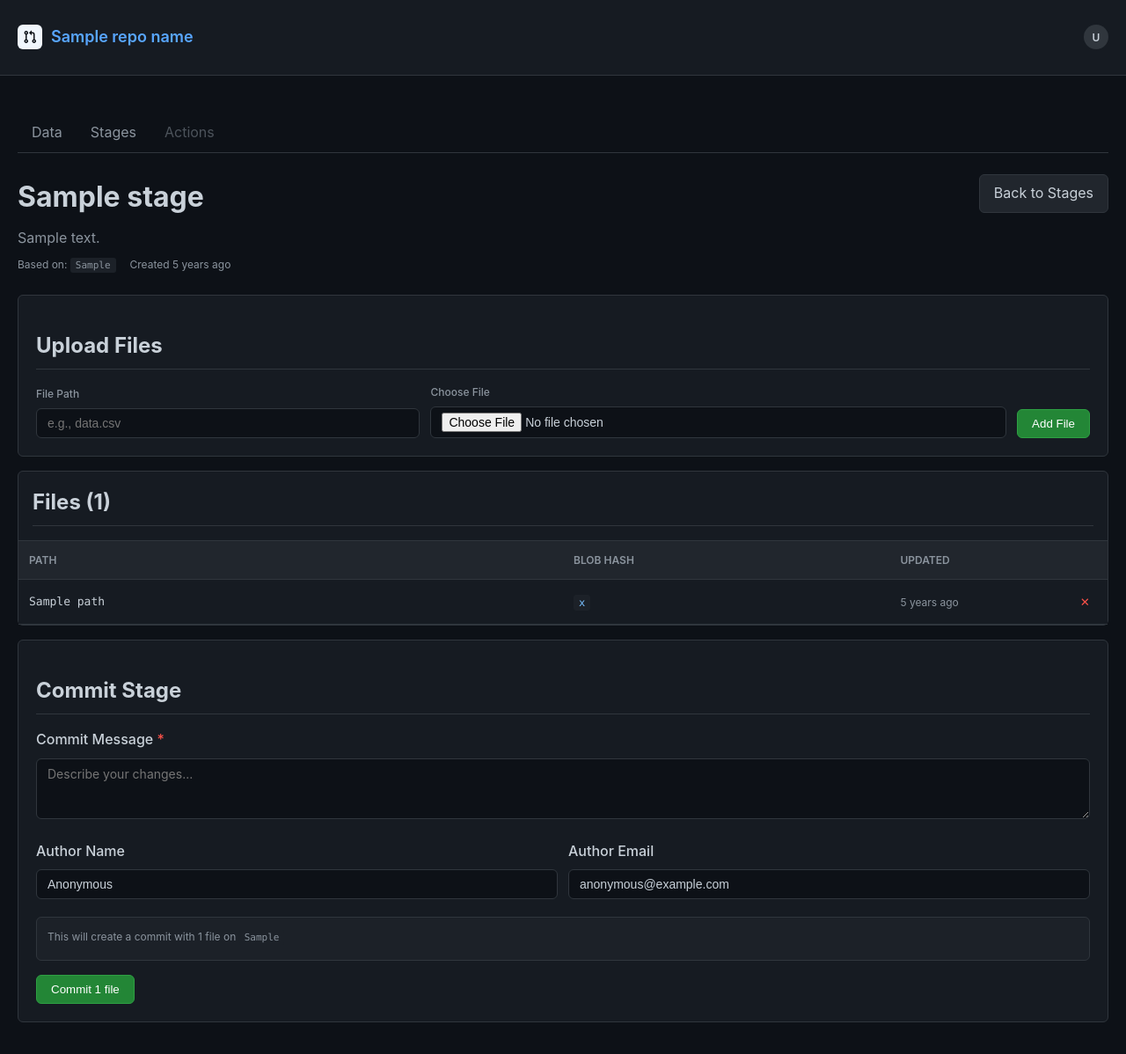
After one commit to vilterp/dataworkflow, a Flask app: template src/templates/stage_detail.html in a window 1280 px wide. The commit adds this page. Shown: the whole page at 88% size. Run offline with Flask 3, Linux system fonts and the light colour scheme; the template is opened without the code that fills it: most values are stand-ins (such as "Sample title", 1, 10 or a date in 2020).

Commit message:
initial stages impl

```diff
--- a/src/app.py
+++ b/src/app.py
@@ -1,10 +1,10 @@
-from flask import Flask, render_template, redirect, url_for, flash
+from flask import Flask, render_template, redirect, url_for, flash, request
 from markupsafe import Markup
 import markdown
 from datetime import datetime, timezone
 from src.config import Config
 from src.models.base import create_session
-from src.models import Repository as RepositoryModel
+from src.models import Repository as RepositoryModel, Stage, StageFile
 from src.storage import S3Storage, FilesystemStorage
 from src.repository import Repository
 from src.diff import DiffGenerator
@@ -166,7 +166,8 @@ def index(repo_name):
             entry_commits=entry_commits,
             current_branch='main',
             readme_content=readme_content,
-            commit_count=commit_count
+            commit_count=commit_count,
+            active_tab='data'
         )
     finally:
         db.close()
@@ -182,7 +183,7 @@ def branches(repo_name):
 
     try:
         branches = repo.list_branches()
-        return render_template('branches.html', repo_name=repo_name, branches=branches)
+        return render_template('branches.html', repo_name=repo_name, branches=branches, active_tab='data')
     finally:
         db.close()
 
@@ -224,7 +225,8 @@ def commits(repo_name, branch='main', file_path=None):
             branch=branch,
             ref=ref,
             commits=commits,
-            file_path=file_path
+            file_path=file_path,
+            active_tab='data'
         )
     finally:
         db.close()
@@ -252,7 +254,8 @@ def commit_detail(repo_name, commit_hash):
             'commit_detail.html',
             repo_name=repo_name,
             commit=commit,
-            file_diffs=file_diffs
+            file_diffs=file_diffs,
+            active_tab='data'
         )
     finally:
         db.close()
@@ -333,7 +336,8 @@ def tree_view(repo_name, branch, dir_path=''):
             commit=latest_commit_for_dir,
             entries=entries,
             entry_commits=entry_commits,
-            commit_count=commit_count
+            commit_count=commit_count,
+            active_tab='data'
         )
     finally:
         db.close()
@@ -429,8 +433,267 @@ def blob_view(repo_name, branch, file_path):
             content=text_content,
             is_binary=is_binary,
             download_url=download_url,
-            commit_count=commit_count
+            commit_count=commit_count,
+            active_tab='data'
         )
+    finally:
+        db.close()
+
+
+@app.route('/<repo_name>/stages')
+def stages_list(repo_name):
+    """List all stages for a repository"""
+    repo, db = get_repository(repo_name)
+    if not repo:
+        flash(f'Repository {repo_name} not found', 'error')
+        return redirect(url_for('repositories_list'))
+
+    try:
+        # Get all stages for this repository
+        stages = db.query(Stage).filter(
+            Stage.repository_id == repo.repository_id,
+            Stage.committed == False
+        ).order_by(Stage.created_at.desc()).all()
+
+        return render_template(
+            'stages_list.html',
+            repo_name=repo_name,
+            stages=stages,
+            active_tab='stages'
+        )
+    finally:
+        db.close()
+
+
+@app.route('/<repo_name>/stages/new', methods=['GET', 'POST'])
+def stage_create(repo_name):
+    """Create a new stage"""
+    repo, db = get_repository(repo_name)
+    if not repo:
+        flash(f'Repository {repo_name} not found', 'error')
+        return redirect(url_for('repositories_list'))
+
+    try:
+        if request.method == 'POST':
+            name = request.form.get('name')
+            base_ref = request.form.get('base_ref', 'refs/heads/main')
+            description = request.form.get('description', '')
+
+            if not name:
+                flash('Stage name is required', 'error')
+                return redirect(url_for('stage_create', repo_name=repo_name))
+
+            # Create the stage
+            stage = Stage(
+                repository_id=repo.repository_id,
+                name=name,
+                base_ref=base_ref,
+                description=description
+            )
+            db.add(stage)
+            db.commit()
+
+            flash(f'Stage "{name}" created successfully', 'success')
+            return redirect(url_for('stage_detail', repo_name=repo_name, stage_id=stage.id))
+
+        # GET request - show form
+        branches = repo.list_branches()
+        return render_template(
+            'stage_create.html',
+            repo_name=repo_name,
+            branches=branches,
+            active_tab='stages'
+        )
+    finally:
+        db.close()
+
+
+@app.route('/<repo_name>/stages/<int:stage_id>')
+def stage_detail(repo_name, stage_id):
+    """View and manage a stage"""
+    repo, db = get_repository(repo_name)
+    if not repo:
+        flash(f'Repository {repo_name} not found', 'error')
+        return redirect(url_for('repositories_list'))
+
+    try:
+        stage = db.query(Stage).filter(Stage.id == stage_id).first()
+        if not stage or stage.repository_id != repo.repository_id:
+            flash('Stage not found', 'error')
+            return redirect(url_for('stages_list', repo_name=repo_name))
+
+        # Get files in the stage
+        files = db.query(StageFile).filter(StageFile.stage_id == stage_id).order_by(StageFile.path).all()
+
+        return render_template(
+            'stage_detail.html',
+            repo_name=repo_name,
+            stage=stage,
+            files=files,
+            active_tab='stages'
+        )
+    finally:
+        db.close()
+
+
+@app.route('/<repo_name>/stages/<int:stage_id>/upload', methods=['POST'])
+def stage_upload_file(repo_name, stage_id):
+    """Upload a file to a stage"""
+    repo, db = get_repository(repo_name)
+    if not repo:
+        flash(f'Repository {repo_name} not found', 'error')
+        return redirect(url_for('repositories_list'))
+
+    try:
+        stage = db.query(Stage).filter(Stage.id == stage_id).first()
+        if not stage or stage.repository_id != repo.repository_id:
+            flash('Stage not found', 'error')
+            return redirect(url_for('stages_list', repo_name=repo_name))
+
+        if stage.committed:
+            flash('Cannot modify a committed stage', 'error')
+            return redirect(url_for('stage_detail', repo_name=repo_name, stage_id=stage_id))
+
+        # Get file from form
+        file = request.files.get('file')
+        file_path = request.form.get('path')
+
+        if not file or not file_path:
+            flash('File and path are required', 'error')
+            return redirect(url_for('stage_detail', repo_name=repo_name, stage_id=stage_id))
+
+        # Create blob from file content
+        content = file.read()
+        blob = repo.create_blob(content)
+
+        # Check if file already exists in stage
+        existing_file = db.query(StageFile).filter(
+            StageFile.stage_id == stage_id,
+            StageFile.path == file_path
+        ).first()
+
+        if existing_file:
+            # Update existing file
+            existing_file.blob_hash = blob.hash
+            existing_file.updated_at = datetime.now(timezone.utc)
+        else:
+            # Create new file entry
+            stage_file = StageFile(
+                stage_id=stage_id,
+                path=file_path,
+                blob_hash=blob.hash
+            )
+            db.add(stage_file)
+
+        db.commit()
+        flash(f'File "{file_path}" added to stage', 'success')
+        return redirect(url_for('stage_detail', repo_name=repo_name, stage_id=stage_id))
+    finally:
+        db.close()
+
+
+@app.route('/<repo_name>/stages/<int:stage_id>/files/<int:file_id>/delete', methods=['POST'])
+def stage_delete_file(repo_name, stage_id, file_id):
+    """Remove a file from a stage"""
+    repo, db = get_repository(repo_name)
+    if not repo:
+        flash(f'Repository {repo_name} not found', 'error')
+        return redirect(url_for('repositories_list'))
+
+    try:
+        stage = db.query(Stage).filter(Stage.id == stage_id).first()
+        if not stage or stage.repository_id != repo.repository_id:
+            flash('Stage not found', 'error')
+            return redirect(url_for('stages_list', repo_name=repo_name))
+
+        if stage.committed:
+            flash('Cannot modify a committed stage', 'error')
+            return redirect(url_for('stage_detail', repo_name=repo_name, stage_id=stage_id))
+
+        stage_file = db.query(StageFile).filter(StageFile.id == file_id).first()
+        if not stage_file or stage_file.stage_id != stage_id:
+            flash('File not found', 'error')
+            return redirect(url_for('stage_detail', repo_name=repo_name, stage_id=stage_id))
+
+        file_path = stage_file.path
+        db.delete(stage_file)
+        db.commit()
+
+        flash(f'File "{file_path}" removed from stage', 'success')
+        return redirect(url_for('stage_detail', repo_name=repo_name, stage_id=stage_id))
+    finally:
+        db.close()
+
+
+@app.route('/<repo_name>/stages/<int:stage_id>/commit', methods=['POST'])
+def stage_commit(repo_name, stage_id):
+    """Commit a stage to create a new commit"""
+    repo, db = get_repository(repo_name)
+    if not repo:
+        flash(f'Repository {repo_name} not found', 'error')
+        return redirect(url_for('repositories_list'))
+
+    try:
+        stage = db.query(Stage).filter(Stage.id == stage_id).first()
+        if not stage or stage.repository_id != repo.repository_id:
+            flash('Stage not found', 'error')
+            return redirect(url_for('stages_list', repo_name=repo_name))
+
+        if stage.committed:
+            flash('Stage has already been committed', 'error')
+            return redirect(url_for('stage_detail', repo_name=repo_name, stage_id=stage_id))
+
+        # Get files in the stage
+        files = db.query(StageFile).filter(StageFile.stage_id == stage_id).all()
+        if not files:
+            flash('Cannot commit an empty stage', 'error')
+            return redirect(url_for('stage_detail', repo_name=repo_name, stage_id=stage_id))
+
+        # Get commit message and author from form
+        message = request.form.get('message')
+        author = request.form.get('author', 'Anonymous')
+        author_email = request.form.get('author_email', 'anonymous@example.com')
+
+        if not message:
+            flash('Commit message is required', 'error')
+            return redirect(url_for('stage_detail', repo_name=repo_name, stage_id=stage_id))
+
+        # Get the base commit
+        base_ref = repo.get_ref(stage.base_ref)
+        parent_hash = base_ref.commit_hash if base_ref else None
+
+        # Create tree from staged files
+        tree_entries = []
+        for file in files:
+            tree_entries.append({
+                'name': file.path,
+                'type': 'blob',
+                'hash': file.blob_hash,
+                'mode': '100644'
+            })
+
+        tree = repo.create_tree(tree_entries)
+
+        # Create commit
+        commit = repo.create_commit(
+            tree_hash=tree.hash,
+            message=message,
+            author=author,
+            author_email=author_email,
+            parent_hash=parent_hash
+        )
+
+        # Update the ref to point to the new commit
+        repo.create_or_update_ref(stage.base_ref, commit.hash)
+
+        # Mark stage as committed
+        stage.committed = True
+        stage.committed_at = datetime.now(timezone.utc)
+        stage.commit_hash = commit.hash
+        db.commit()
+
+        flash(f'Stage committed successfully as {commit.hash[:7]}', 'success')
+        return redirect(url_for('commit_detail', repo_name=repo_name, commit_hash=commit.hash))
     finally:
         db.close()
 
--- a/src/models/__init__.py
+++ b/src/models/__init__.py
@@ -4,5 +4,6 @@ from .blob import Blob
 from .tree import Tree, TreeEntry
 from .commit import Commit
 from .ref import Ref
+from .stage import Stage, StageFile
 
-__all__ = ['Base', 'Repository', 'Blob', 'Tree', 'TreeEntry', 'Commit', 'Ref']
+__all__ = ['Base', 'Repository', 'Blob', 'Tree', 'TreeEntry', 'Commit', 'Ref', 'Stage', 'StageFile']
--- a/src/templates/base.html
+++ b/src/templates/base.html
@@ -291,6 +291,26 @@
             {% endif %}
         {% endwith %}
 
+        {% if repo_name %}
+        <!-- Tab Navigation -->
+        <div style="border-bottom: 1px solid #30363d; margin-bottom: 24px;">
+            <nav style="display: flex; gap: 0;">
+                <a href="{{ url_for('index', repo_name=repo_name) }}"
+                   style="padding: 8px 16px; color: {% if active_tab == 'data' %}#c9d1d9{% else %}#8b949e{% endif %}; text-decoration: none; border-bottom: 2px solid {% if active_tab == 'data' %}#f78166{% else %}transparent{% endif %}; transition: all 0.2s;">
+                    Data
+                </a>
+                <a href="{{ url_for('stages_list', repo_name=repo_name) }}"
+                   style="padding: 8px 16px; color: {% if active_tab == 'stages' %}#c9d1d9{% else %}#8b949e{% endif %}; text-decoration: none; border-bottom: 2px solid {% if active_tab == 'stages' %}#f78166{% else %}transparent{% endif %}; transition: all 0.2s;">
+                    Stages
+                </a>
+                <a href="#"
+                   style="padding: 8px 16px; color: #8b949e; text-decoration: none; border-bottom: 2px solid transparent; transition: all 0.2s; opacity: 0.5; cursor: not-allowed;">
+                    Actions
+                </a>
+            </nav>
+        </div>
+        {% endif %}
+
         {% block content %}{% endblock %}
     </div>
 </body>
--- /dev/null
+++ b/src/templates/stage_detail.html
@@ -0,0 +1,194 @@
+{% extends "base.html" %}
+
+{% block title %}{{ stage.name }} - Stages - {{ repo_name }}{% endblock %}
+
+{% block content %}
+<div style="margin-bottom: 24px;">
+    <div style="display: flex; justify-content: space-between; align-items: start; margin-bottom: 12px;">
+        <div>
+            <h1 style="margin-bottom: 8px;">{{ stage.name }}</h1>
+            {% if stage.description %}
+                <p style="color: #8b949e;">{{ stage.description }}</p>
+            {% endif %}
+            <div style="display: flex; gap: 16px; color: #8b949e; font-size: 12px; margin-top: 8px;">
+                <span>Based on: <code style="font-size: 11px;">{{ stage.base_ref }}</code></span>
+                <span>Created {{ stage.created_at|timeago }}</span>
+            </div>
+        </div>
+        {% if not stage.committed %}
+            <a href="{{ url_for('stages_list', repo_name=repo_name) }}" class="btn btn-secondary">
+                Back to Stages
+            </a>
+        {% endif %}
+    </div>
+</div>
+
+<!-- Upload Files Section -->
+{% if not stage.committed %}
+<div class="card" style="margin-bottom: 16px;">
+    <h2 style="margin-bottom: 16px;">Upload Files</h2>
+    <form method="POST" action="{{ url_for('stage_upload_file', repo_name=repo_name, stage_id=stage.id) }}" enctype="multipart/form-data">
+        <div style="display: grid; grid-template-columns: 2fr 3fr auto; gap: 12px; align-items: end;">
+            <div>
+                <label for="path" style="display: block; margin-bottom: 6px; font-weight: 500; font-size: 12px; color: #8b949e;">
+                    File Path
+                </label>
+                <input
+                    type="text"
+                    id="path"
+                    name="path"
+                    required
+                    style="width: 100%; padding: 8px 12px; background-color: #0d1117; border: 1px solid #30363d; border-radius: 6px; color: #c9d1d9; font-size: 14px;"
+                    placeholder="e.g., data.csv"
+                />
+            </div>
+            <div>
+                <label for="file" style="display: block; margin-bottom: 6px; font-weight: 500; font-size: 12px; color: #8b949e;">
+                    Choose File
+                </label>
+                <input
+                    type="file"
+                    id="file"
+                    name="file"
+                    required
+                    style="width: 100%; padding: 6px 12px; background-color: #0d1117; border: 1px solid #30363d; border-radius: 6px; color: #c9d1d9; font-size: 14px;"
+                />
+            </div>
+            <button type="submit" class="btn">
+                Add File
+            </button>
+        </div>
+    </form>
+</div>
+{% endif %}
+
+<!-- Files in Stage -->
+<div class="card" style="padding: 0;">
+    <div style="padding: 16px; border-bottom: 1px solid #30363d;">
+        <h2 style="margin: 0;">Files ({{ files|length }})</h2>
+    </div>
+
+    {% if files %}
+        <table style="margin: 0;">
+            <thead>
+                <tr>
+                    <th style="width: 50%;">Path</th>
+                    <th style="width: 30%;">Blob Hash</th>
+                    <th style="width: 15%;">Updated</th>
+                    {% if not stage.committed %}
+                        <th style="width: 5%;"></th>
+                    {% endif %}
+                </tr>
+            </thead>
+            <tbody>
+                {% for file in files %}
+                    <tr>
+                        <td style="font-family: 'SFMono-Regular', Consolas, 'Liberation Mono', Menlo, monospace; font-size: 13px;">
+                            {{ file.path }}
+                        </td>
+                        <td>
+                            <code class="hash">{{ file.blob_hash[:12] }}</code>
+                        </td>
+                        <td style="color: #8b949e; font-size: 12px;">
+                            {{ file.updated_at|timeago }}
+                        </td>
+                        {% if not stage.committed %}
+                            <td style="text-align: right;">
+                                <form method="POST" action="{{ url_for('stage_delete_file', repo_name=repo_name, stage_id=stage.id, file_id=file.id) }}" style="display: inline;">
+                                    <button type="submit" onclick="return confirm('Remove this file from the stage?')" style="background: none; border: none; color: #f85149; cursor: pointer; padding: 4px 8px;">
+                                        ✕
+                                    </button>
+                                </form>
+                            </td>
+                        {% endif %}
+                    </tr>
+                {% endfor %}
+            </tbody>
+        </table>
+    {% else %}
+        <div style="padding: 40px; text-align: center; color: #8b949e;">
+            <p>No files in this stage yet</p>
+            {% if not stage.committed %}
+                <p style="font-size: 12px; margin-top: 8px;">Upload files using the form above</p>
+            {% endif %}
+        </div>
+    {% endif %}
+</div>
+
+<!-- Commit Section -->
+{% if not stage.committed and files %}
+<div class="card" style="margin-top: 16px;">
+    <h2 style="margin-bottom: 16px;">Commit Stage</h2>
+    <form method="POST" action="{{ url_for('stage_commit', repo_name=repo_name, stage_id=stage.id) }}">
+        <div style="margin-bottom: 16px;">
+            <label for="message" style="display: block; margin-bottom: 8px; font-weight: 500;">
+                Commit Message <span style="color: #f85149;">*</span>
+            </label>
+            <textarea
+                id="message"
+                name="message"
+                required
+                rows="3"
+                style="width: 100%; padding: 8px 12px; background-color: #0d1117; border: 1px solid #30363d; border-radius: 6px; color: #c9d1d9; font-size: 14px; font-family: inherit; resize: vertical;"
+                placeholder="Describe your changes..."
+            ></textarea>
+        </div>
+
+        <div style="display: grid; grid-template-columns: 1fr 1fr; gap: 12px; margin-bottom: 20px;">
+            <div>
+                <label for="author" style="display: block; margin-bottom: 8px; font-weight: 500;">
+                    Author Name
+                </label>
+                <input
+                    type="text"
+                    id="author"
+                    name="author"
+                    value="Anonymous"
+                    style="width: 100%; padding: 8px 12px; background-color: #0d1117; border: 1px solid #30363d; border-radius: 6px; color: #c9d1d9; font-size: 14px;"
+                />
+            </div>
+            <div>
+                <label for="author_email" style="display: block; margin-bottom: 8px; font-weight: 500;">
+                    Author Email
+                </label>
+                <input
+                    type="email"
+                    id="author_email"
+                    name="author_email"
+                    value="anonymous@example.com"
+                    style="width: 100%; padding: 8px 12px; background-color: #0d1117; border: 1px solid #30363d; border-radius: 6px; color: #c9d1d9; font-size: 14px;"
+                />
+            </div>
+        </div>
+
+        <div style="padding: 12px; background-color: #1c2128; border: 1px solid #30363d; border-radius: 6px; margin-bottom: 16px;">
+            <div style="font-size: 12px; color: #8b949e; margin-bottom: 4px;">
+                This will create a commit with {{ files|length }} file{% if files|length != 1 %}s{% endif %} on <code style="font-size: 11px;">{{ stage.base_ref }}</code>
+            </div>
+        </div>
+
+        <button type="submit" class="btn" onclick="return confirm('Create commit from this stage? This action cannot be undone.')">
+            Commit {{ files|length }} file{% if files|length != 1 %}s{% endif %}
+        </button>
+    </form>
+</div>
+{% endif %}
+
+<!-- Committed State -->
+{% if stage.committed %}
+<div class="card" style="margin-top: 16px; background-color: #1a4d2e; border-color: #238636;">
+    <div style="display: flex; align-items: center; gap: 12px;">
+        <span style="font-size: 20px;">✓</span>
+        <div>
+            <div style="font-weight: 500; color: #7ee787;">Stage Committed</div>
+            <div style="font-size: 12px; color: #a2e9b4; margin-top: 4px;">
+                Committed {{ stage.committed_at|timeago }} as
+                <a href="{{ url_for('commit_detail', repo_name=repo_name, commit_hash=stage.commit_hash) }}" class="hash">
+                    {{ stage.commit_hash[:7] }}
+                </a>
+            </div>
+        </div>
+    </div>
+</div>
+{% endif %}
+{% endblock %}
```
Also changed, not shown: scripts/migrate_add_stages.py (added, +28 -0 lines), src/models/stage.py (added, +45 -0 lines), src/templates/stage_create.html (added, +67 -0 lines), src/templates/stages_list.html (added, +42 -0 lines).
